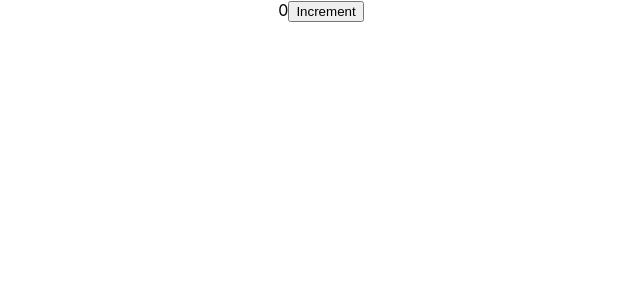
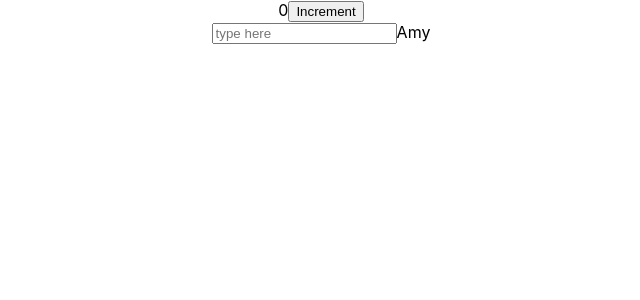
Before and after one commit to AmyFong82/react-hooks, a React (Create React App) app: page / in a window 1280 px wide. Shown: the top 300 px of the page, without its empty margins (319-959 px from the left). Built offline with nearby package versions, Linux system fonts and the light colour scheme.

Commit message:
working TextOnChange using useState hook as well.

```diff
--- a/src/App.js
+++ b/src/App.js
@@ -1,10 +1,12 @@
 import './App.css';
 import StateCounter from './StateCounter';
+import TextOnChange from './TextOnChange';
 
 function App() {
   return (
     <div className="App">
       <StateCounter />
+      <TextOnChange />
     </div>
   );
 }
--- /dev/null
+++ b/src/TextOnChange.js
@@ -0,0 +1,18 @@
+import React, {useState} from 'react';
+
+const TextOnChange = () => {
+  const [inputValue, setInputValue] = useState("Amy")
+
+  let onChange = (e) => {
+    const newValue = e.target.value;
+    setInputValue(newValue)
+  }
+
+  return(
+    <div>
+      <input placeholder="type here" onChange={onChange} />{inputValue}
+    </div>
+  )
+}
+
+export default TextOnChange;
```
